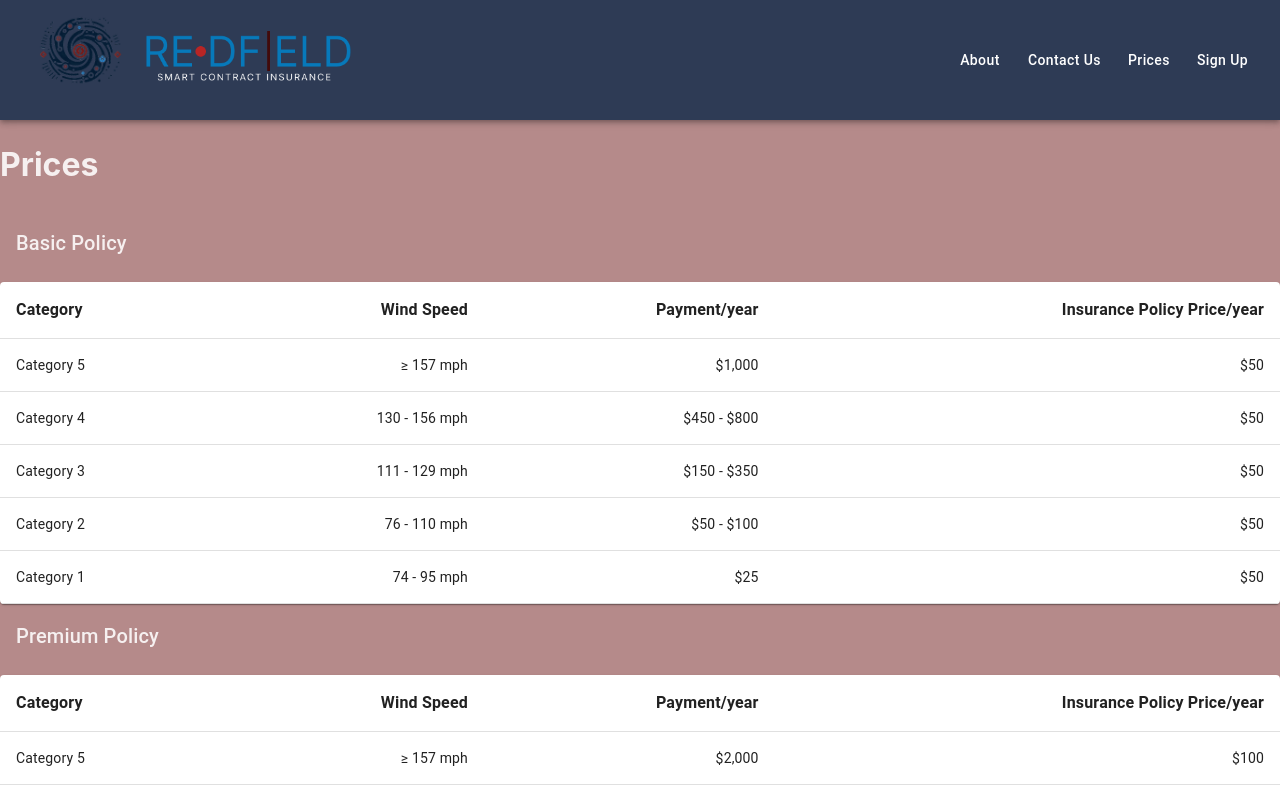
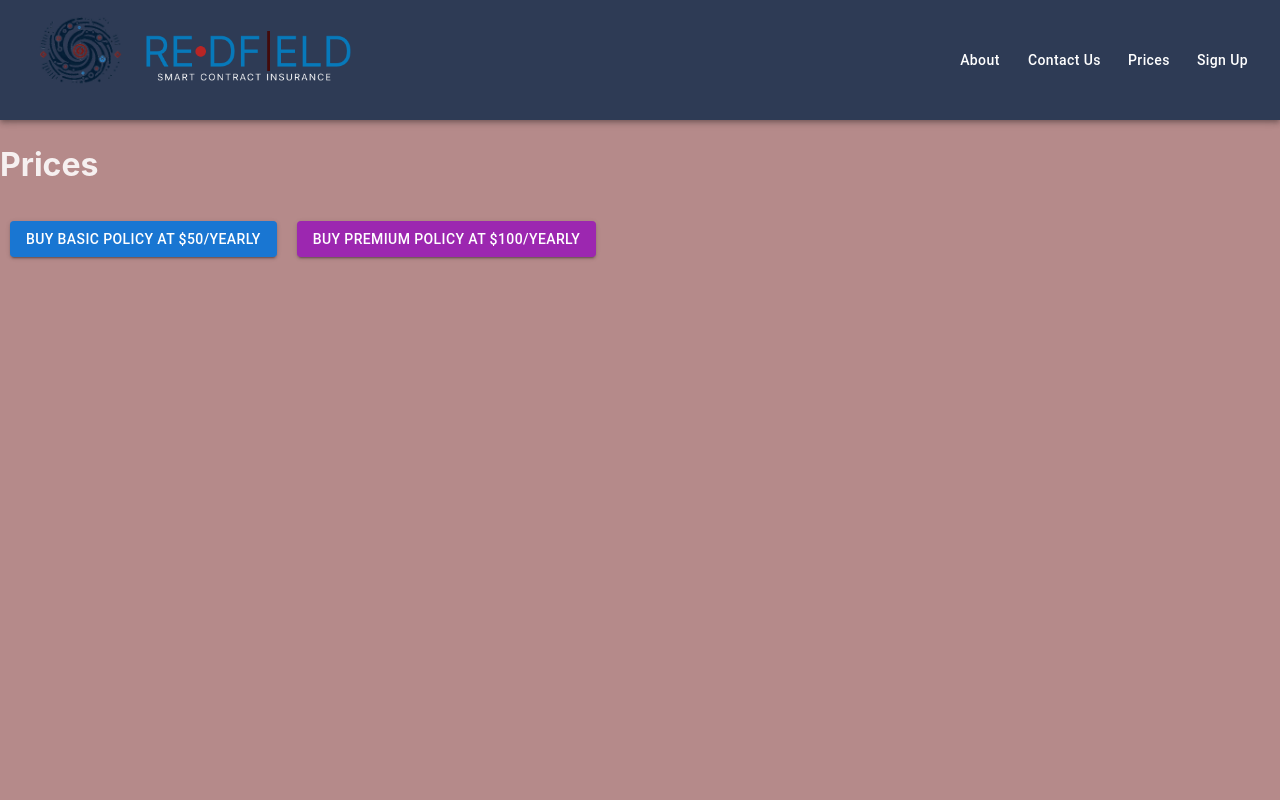
Before and after one commit to ControlYourPotatoes/redfield-react, a React (Vite) app: page /Prices in a window 1280 px wide. Shown: the top 800 px of the page. Built offline with nearby package versions, Linux system fonts and the light colour scheme.

Commit message:
Refactor pricing page to use buttons and show/hide tables

```diff
--- a/src/components/pages/Prices.tsx
+++ b/src/components/pages/Prices.tsx
@@ -1,13 +1,23 @@
-import React from 'react';
-import { BasicPolicyPricingTable, PremiumPolicyPricingTable } from './PricingTable';
-
+import React, { useState } from 'react';
+import { Button } from '@mui/material';
+import PremiumPolicyPricingTable from './PricingTable';
+import BasicPolicyPricingTable from './PricingTable';
 
 const Prices: React.FC = () => {
+    const [showBasic, setShowBasic] = useState(false);
+    const [showPremium, setShowPremium] = useState(false);
+
     return (
         <div>
             <h1>Prices</h1>
-            <BasicPolicyPricingTable />
-            <PremiumPolicyPricingTable />
+            <Button variant="contained" color="primary" onClick={() => setShowBasic(!showBasic)} style={{ margin: '10px' }}>
+                {showBasic ? 'Hide Basic Policy' : 'Buy Basic Policy at $50/yearly'}
+            </Button>
+            <Button variant="contained" color="secondary" onClick={() => setShowPremium(!showPremium)} style={{ margin: '10px' }}>
+                {showPremium ? 'Hide Premium Policy' : 'Buy Premium Policy at $100/yearly'}
+            </Button>
+            {showBasic && <BasicPolicyPricingTable />}
+            {showPremium && <PremiumPolicyPricingTable />}
         </div>
     );
 };
--- a/src/components/pages/PricingTable.tsx
+++ b/src/components/pages/PricingTable.tsx
@@ -1,7 +1,17 @@
-import React from 'react';
-import { Typography, Paper, Table, TableBody,
-        TableCell, TableContainer, TableHead, TableRow } from '@mui/material';
+import React, { useState } from 'react';
+import {
+  Typography,
+  Paper,
+  Table,
+  TableBody,
+  TableCell,
+  TableContainer,
+  TableHead,
+  TableRow,
+  Button
+} from '@mui/material';
 
+// Define the RowData interface
 interface RowData {
   category: string;
   windSpeed: string;
@@ -9,10 +19,17 @@ interface RowData {
   insurancePolicyPrice: string;
 }
 
-const createData = (category: string, windSpeed: string, payment: string, insurancePolicyPrice: string): RowData => {
+// Function to create row data
+const createData = (
+  category: string,
+  windSpeed: string,
+  payment: string,
+  insurancePolicyPrice: string
+): RowData => {
   return { category, windSpeed, payment, insurancePolicyPrice };
-}
+};
 
+// Data for the basic policy table
 const basicPolicyRows: RowData[] = [
   createData('Category 5', '≥ 157 mph', '$1,000', '$50'),
   createData('Category 4', '130 - 156 mph', '$450 - $800', '$50'),
@@ -21,6 +38,7 @@ const basicPolicyRows: RowData[] = [
   createData('Category 1', '74 - 95 mph', '$25', '$50'),
 ];
 
+// Data for the premium policy table
 const premiumPolicyRows: RowData[] = [
   createData('Category 5', '≥ 157 mph', '$2,000', '$100'),
   createData('Category 4', '130 - 156 mph', '$900 - $1,600', '$100'),
@@ -29,12 +47,16 @@ const premiumPolicyRows: RowData[] = [
   createData('Category 1', '74 - 95 mph', '$50', '$100'),
 ];
 
+// Style for the table cells
 const tableCellStyle: React.CSSProperties = {
   fontSize: '1rem',
   fontWeight: 'bold',
 };
 
-const BasicPolicyPricingTable: React.FC = () => {
+// Basic Policy Pricing Table Component
+const BasicPolicyPricingTable: React.FC<{ show: boolean }> = ({ show }) => {
+  if (!show) return null;
+
   return (
     <>
       <Typography variant="h6" gutterBottom component="div" style={{ padding: '16px' }}>
@@ -66,9 +88,12 @@ const BasicPolicyPricingTable: React.FC = () => {
       </TableContainer>
     </>
   );
-}
+};
 
-const PremiumPolicyPricingTable: React.FC = () => {
+// Premium Policy Pricing Table Component
+const PremiumPolicyPricingTable: React.FC<{ show: boolean }> = ({ show }) => {
+  if (!show) return null;
+
   return (
     <>
       <Typography variant="h6" gutterBottom component="div" style={{ padding: '16px' }}>
@@ -98,6 +123,25 @@ const PremiumPolicyPricingTable: React.FC = () => {
           </TableBody>
         </Table>
       </TableContainer>
+    </>
+  );
+};
+// Main component to render the buttons and tables
+const InsurancePricing: React.FC = () => {
+  const [showBasic, setShowBasic] = useState(false);
+  const [showPremium, setShowPremium] = useState(false);
+
+  return (
+    <div>
+      <Button variant="contained" color="primary" onClick={() => setShowBasic(!showBasic)} style={{ margin: '10px' }}>
+        {showBasic ? 'Hide Basic Policy' : 'Buy Basic Policy at $50/yearly'}
+      </Button>
+      <Button variant="contained" color="secondary" onClick={() => setShowPremium(!showPremium)} style={{ margin: '10px' }}>
+        {showPremium ? 'Hide Premium Policy' : 'Buy Premium Policy at $100/yearly'}
+      </Button>
+      <BasicPolicyPricingTable show={showBasic} />
+      <PremiumPolicyPricingTable show={showPremium} />
+      { (showBasic || showPremium) && (
         <Typography variant="body2" style={{ marginTop: '16px', textAlign: 'center' }}>
           Please note: The insurance policy comes into effect 15 days after being paid.
           The payment amounts listed are illustrative examples only and may not reflect
@@ -105,8 +149,9 @@ const PremiumPolicyPricingTable: React.FC = () => {
           based on geographical location and other factors. We recommend consulting with our
           customer service team for detailed pricing information specific to your area.
         </Typography>
-    </>
+      )}
+    </div>
   );
-}
+};
 
-export { BasicPolicyPricingTable, PremiumPolicyPricingTable };
+export default InsurancePricing;
```
Lines whose indentation alone changed are shown as unchanged.
